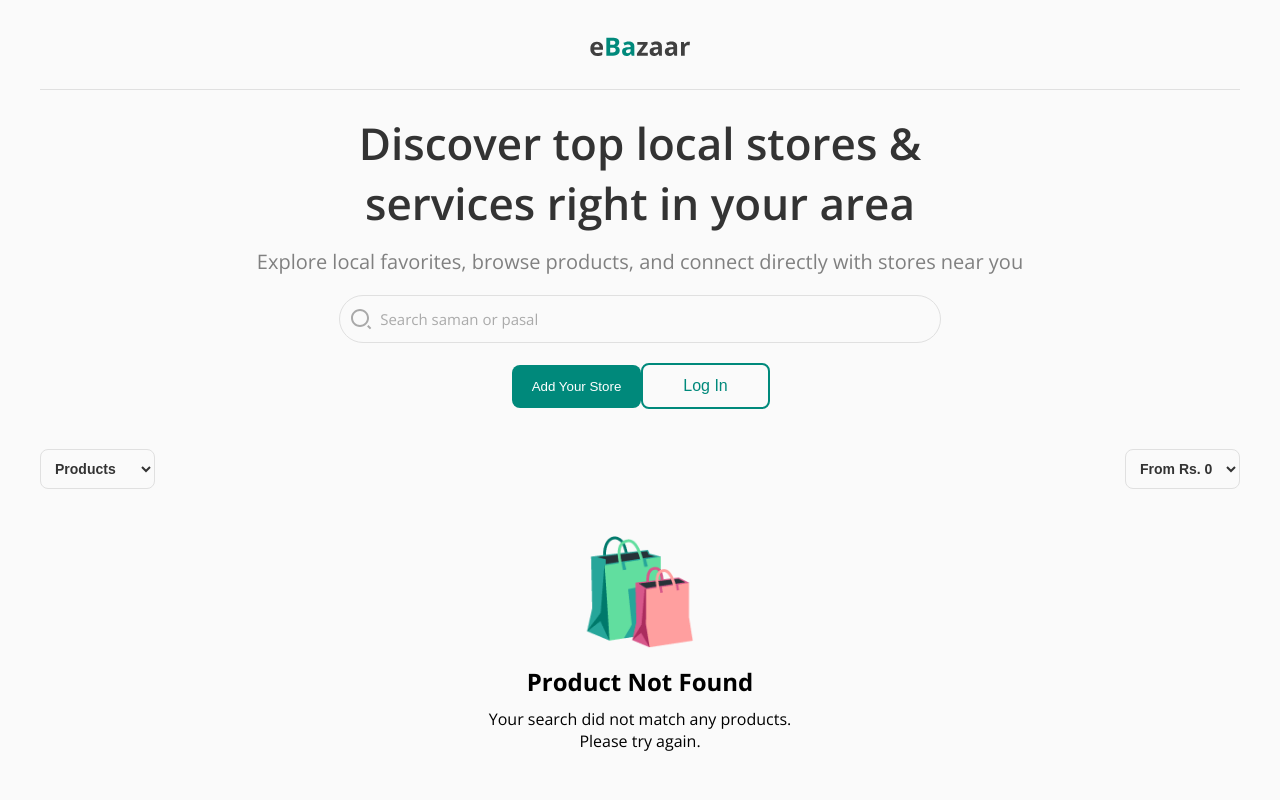
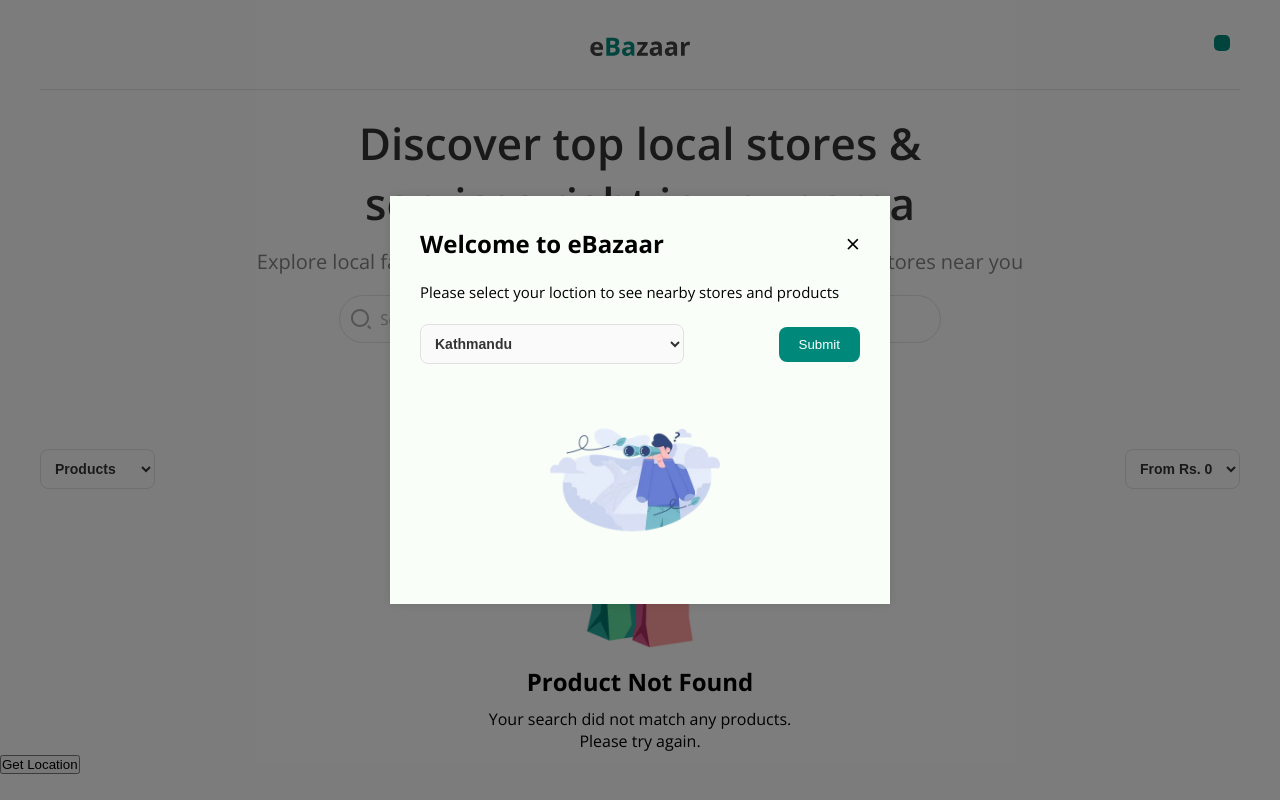
Before and after one commit to nbcosama/ebozar, a Django app: page / in a window 1280 px wide. Run offline with Django 5.2, Linux system fonts and the light colour scheme; data that the repository does not hold is empty.

Commit message:
new commit

```diff
--- a/ebozarapp/views.py
+++ b/ebozarapp/views.py
@@ -12,7 +12,7 @@ from django.http import JsonResponse, HttpResponse
 import re
 from .ai import *
 from django.core.paginator import Paginator
-
+from django.utils.crypto import get_random_string
 
 
 def custom_404_view(request, exception):
@@ -29,12 +29,12 @@ def became_a_seller(request):
     return render(request, 'become_a_seller.html', context)
 
 
-from django.utils.crypto import get_random_string
+
 def landingpage(request):
     query = request.GET.get('q', '')
     category = request.GET.get('category')
     product_category = request.GET.get('product_category')
-
+    location = request.GET.get('location')
     resp_list = []
     if query.strip():
         # resp_list =get_search_results(query)
@@ -49,9 +49,9 @@ def landingpage(request):
         Q(sku__icontains=query)
          ).order_by("-id")
     elif product_category:
-        products = Product.objects.filter(product_category=product_category).order_by("-id")
+        products = Product.objects.filter(product_category=product_category, user__city = location).order_by("-id")
     else:
-        products = Product.objects.all().order_by("-id")
+        products = Product.objects.filter(user__city = location).order_by("-id")
     user = str(request.user)
     stores = Profile.objects.filter(verify=True)
     # products = Product.objects.filter(id__in=resp_list).order_by("-id") if query else Product.objects.all().order_by("-id")
@@ -62,6 +62,8 @@ def landingpage(request):
     product_dat = paginator.get_page(page_number)
     product_category = ProductCategories.objects.all()
     context = {'products': product_dat, 'query': query, 'stores': stores, 'category':category, 'product_category':product_category, 'user' :user}
+    if request.GET.get("format") == "json":
+        return JsonResponse(product_data, safe=False)
     return render(request, 'landingpage.html', context)
 
 
@@ -431,7 +433,6 @@ def profile(request):
 def preview(request, slug):
     user = str(request.user)
     slug = Slug.objects.filter(product_slug=slug)
-
     if not slug:
         return render(request, '404_error.html')
     id = slug[0].prooduct_id
--- /dev/null
+++ b/static/css/popup.css
@@ -0,0 +1,111 @@
+.popup{
+    position: fixed;
+    top: 0;
+    left: 0;
+    width: 100%;
+    height: 100%;
+    background-color: rgba(0, 0, 0, 0.5);
+    display: flex;
+    justify-content: center;
+    align-items: center;
+    z-index: 1000;
+}
+
+.popup-content{
+    display: flex;
+    width: 500px;
+    padding: 30px;
+    background-color: #f9fff8;
+    box-shadow: 0 0 10px rgba(0, 0, 0, 0.1);
+    flex-direction: column;
+}
+
+.popup-content p{
+    margin: 22px 0;
+    font-size: 15px;
+}
+
+
+
+.location{
+    display: flex;
+    flex-direction: row;
+    align-items: center;
+    margin-bottom: 10px;
+    justify-content: space-between;
+}
+
+
+.location button{
+    background-color: #00897b;
+    color: #fff;
+    padding: 10px 20px;
+    border-radius: 8px;
+    border: none;
+    cursor: pointer;
+    outline: none;
+}
+
+.popup-content img{
+    margin-right: 10px;
+    height: 200px;
+    object-fit: contain;
+}
+
+.location-select{
+    font-size: 14px;
+    font-weight: 600;
+    width: 60%;
+    padding: 10px;
+    border-radius: 8px;
+    border: 1px solid #E0E0E0;
+    background-color: #FAFAFA;
+    color: #333333;
+    outline: none;
+}
+
+
+
+.popup-header{
+    display: flex;
+    justify-content: space-between;
+    align-items: center;
+}
+
+
+
+.popup-header span{
+    font-size: 25px;
+    cursor: pointer;
+}
+
+
+.userLocation{
+    position: absolute;
+    top: 35px;
+    right: 50px;
+    z-index: 1000;
+    background-color: #00897B;
+    color: white;
+    padding: 8px;
+    font-size: 14px;
+    border-radius: 5px;
+    cursor: pointer;
+}
+
+
+
+/* mobile */
+@media (max-width: 768px){
+    .userLocation{
+        top: 14px;
+        right: 13px;
+    }
+    .popup-content{
+        width: 327px;
+    }
+    .userLocation{
+        padding: 7px;
+        font-size: 12px;
+    }
+}
--- /dev/null
+++ b/static/js/getlocation.js
@@ -0,0 +1,47 @@
+// Success function
+function successFunction(value) {
+    var lat = value.coords.latitude;
+    var long = value.coords.longitude;
+    document.getElementById('error').innerHTML = "";
+
+    // Call function to get city and country based on latitude and longitude
+    getCityCountry(lat, long);
+
+    document.getElementById('latitude').innerHTML = `Latitude: ${lat}`;
+    document.getElementById('longitude').innerHTML = `Longitude: ${long}`;
+    }
+
+    // Error Function
+    function errorFunction(err) {
+    document.getElementById('latitude').innerHTML = "";
+    document.getElementById('longitude').innerHTML = "";
+    document.getElementById('error').innerHTML = `Error occurred: ${err.message}`;
+    }
+
+    // Function to get city and country based on latitude and longitude
+    async function getCityCountry(lat, long) {
+    const apiKey = 'e87943131c884aacad1135735242112'; // Replace with your OpenWeatherMap API key
+    const url = `http://api.weatherapi.com/v1/current.json?key=${apiKey}&q=${lat},${long}&aqi=yes`;
+
+    try {
+        const response = await fetch(url);
+        const data = await response.json();
+        if (data.location && data.location.name && data.location.country) {
+            const city = data.location.name || 'Not available';
+            const country = data.location.country || 'Not available';
+            document.getElementById('city').innerHTML = `City: ${city}`;
+            document.getElementById('country').innerHTML = `Country: ${country}`;
+        } else {
+            document.getElementById('city').innerHTML = 'City: Not found';
+            document.getElementById('country').innerHTML = 'Country: Not found';
+        }
+    } catch (error) {
+        document.getElementById('city').innerHTML = 'City: Error';
+        document.getElementById('country').innerHTML = 'Country: Error';
+    }
+    }
+
+    // Main function to get location
+    function getLocation() {
+    navigator.geolocation.getCurrentPosition(successFunction, errorFunction);
+}
--- /dev/null
+++ b/static/js/popup.js
@@ -0,0 +1,52 @@
+const closeButton = document.getElementById('closeButton');
+const popup = document.getElementById('popup');
+const setval = document.getElementById('loc');
+const userLocation = localStorage.getItem('location');
+
+
+// if setval is clicked, show popup
+setval.addEventListener('click', function() {
+    popup.style.display = 'flex';
+});
+
+
+
+//show location
+setval.innerHTML = userLocation;
+if (localStorage.getItem('location')) {
+    popup.style.display = 'none';
+} else {
+    popup.style.display = 'flex';
+}
+
+if (userLocation) {
+    const url = new URL(window.location.href);
+    if (url.searchParams.has('location') == false) {
+        url.searchParams.set('location', userLocation);
+        window.history.replaceState({}, '', url.toString());
+        // reload
+        window.location.reload();
+    }
+
+}
+
+// Close popup when user selects location and clicks submit button, save location in local storage
+document.getElementById('location-btn').addEventListener('click', function() {
+    const location = document.querySelector('.location-select').value;
+    const previousLocation = localStorage.getItem('location');
+    if (location && location !== previousLocation) {
+        localStorage.setItem('location', location);
+        popup.style.display = 'none';
+        window.location.reload();
+    } else if (!location) {
+        popup.style.display = 'flex';
+    } else {
+        popup.style.display = 'none';
+    }
+});
+
+
+// Close popup when close button is clicked
+closeButton.addEventListener('click', function() {
+    popup.style.display = 'none';
+});
--- a/templates/landingpage.html
+++ b/templates/landingpage.html
@@ -15,6 +15,7 @@
     <link rel="canonical" href="https://ebazaar.live/">
     <link rel="icon" type="image/png" href="/static/assets/favicon.png" sizes="100x100">
     <link rel="stylesheet" href="/static/css/styles.css">
+    <link rel="stylesheet" href="/static/css/popup.css">
     <link rel="preconnect" href="https://fonts.googleapis.com">
     <link rel="preconnect" href="https://fonts.gstatic.com" crossorigin>
     <link
@@ -87,6 +88,7 @@
             }
 
         </style>
+        <script src="https://code.jquery.com/jquery-3.6.0.min.js"></script>
 </head>
 
 <body>
@@ -101,6 +103,7 @@
 
         </div>
     </nav>
+    <div id="loc" class="userLocation"></div>
      <div class="bottom_portion" id="bottom_portion">
         <h1 id="heading">Discover top local stores & services right in your area</h1>
         <span id="sub_h">Explore local favorites, browse products, and connect directly with stores near you</span>
@@ -247,13 +250,83 @@
             </div>
         {% endif %}
     {% endif %}
+    <div>
+        <div id="latitude"></div>
+        <div id="longitude"></div>
+        <div id="city"></div>
+        <div id="country"></div>
+        <div id="error"></div>
+        <button onclick="getLocation()">Get Location</button>
+    </div>
+
+
+<div class="popup" id="popup" style="display:none">
+    <div class="popup-content">
+        <div class="popup-header">
+            <h2>Welcome to eBazaar</h2>
+            <span class="close" id="closeButton">&times;</span>
+        </div>
+        <p>Please select your loction to see nearby stores and products</p>
+        <div class="location">
+            <select class="location-select" >
+                <option value="Kathmandu">Kathmandu</option>
+                <option value="Lalitpur">Lalitpur</option>
+                <option value="Bhaktapur">Bhaktapur</option>
+                <option value="Pokhara">Pokhara</option>
+                <option value="Biratnagar">Biratnagar</option>
+                <option value="Butwal">Butwal</option>
+                <option value="Dharan">Dharan</option>
+                <option value="Hetauda">Hetauda</option>
+                <option value="Itahari">Itahari</option>
+                <option value="Janakpur">Janakpur</option>
+                <option value="Nepalgunj">Nepalgunj</option>
+                <option value="Birgunj">Birgunj</option>
+                <option value="Damak">Damak</option>
+                <option value="Dhangadhi">Dhangadhi</option>
+                <option value="Dhankuta">Dhankuta</option>
+                <option value="Dhulikhel">Dhulikhel</option>
+                <option value="Ghorahi">Ghorahi</option>
+                <option value="Gorkha">Gorkha</option>
+                <option value="Ilam">Ilam</option>
+                <option value="Inaruwa">Inaruwa</option>
+                <option value="Itahari">Itahari</option>
+                <option value="Jaleshwor">Jaleshwor</option>
+                <option value="Jumla">Jumla</option>
+                <option value="Kapilvastu">Kapilvastu</option>
+                <option value="Khandbari">Khandbari</option>
+                <option value="Mahendranagar">Mahendranagar</option>
+                <option value="Malangwa">Malangwa</option>
+                <option value="Narayanghat">Narayanghat</option>
+                <option value="Rajbiraj">Rajbiraj</option>
+                <option value="Ramechhap">Ramechhap</option>
+                <option value="Rukumkot">Rukumkot</option>
+                <option value="Sankhuwasabha">Sankhuwasabha</option>
+                <option value="Sindhuli">Sindhuli</option>
+                <option value="Sindhupalchok">Sindhupalchok</option>
+                <option value="Siraha">Siraha</option>
+                <option value="Sunsari">Sunsari</option>
+                <option value="Surkhet">Surkhet</option>
+                <option value="Tulsipur">Tulsipur</option>
+                <option value="Tansen">Tansen</option>
+                <option value="Tikapur">Tikapur</option>
+            </select>
+            <a href="/" >
+                <button id="location-btn">Submit</button>
+            </a>
+        </div>
+        <img src="/static/assets/notfound.png" alt="">
+
+    </div>
+</div>
+
 </body>
 <script src="/static/js/search.js"></script>
+<script src="/static/js/getlocation.js"></script>
+<script src="/static/js/popup.js"></script>
 <script>
     document.getElementById('HeadingTag').addEventListener('change', function() {
         const selectedValue = this.value;
         window.location.href = `/?category=${selectedValue}`;
     });
 </script>
-
 </html>
```
Also changed, not shown: static/assets/notfound.png (added).
